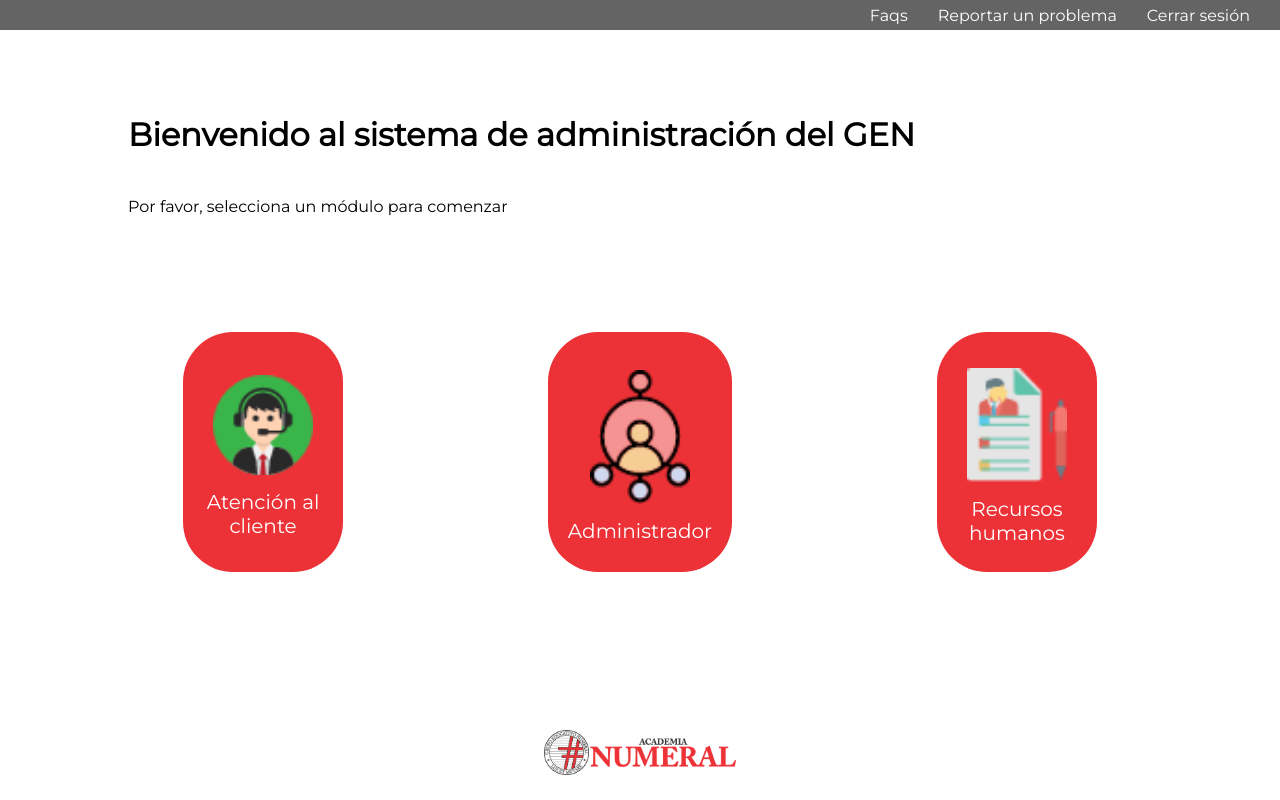
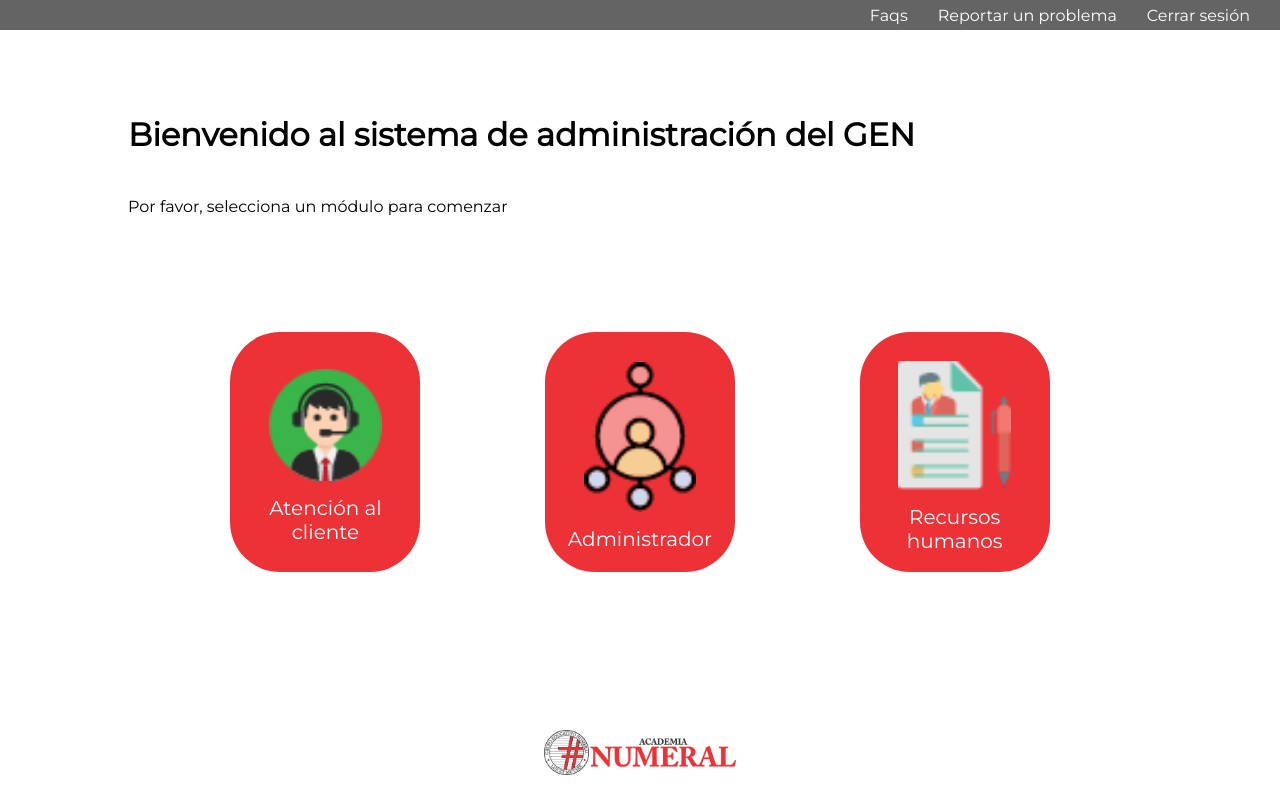
Before and after one commit to mj2silva/numeraltemplates, a plain HTML site: page html/modules.html in a window 1280 px wide. Drawn offline with Linux system fonts and the light colour scheme.

Commit message:
cambio en distribucion flex de las opciones de los modulos

```diff
--- a/css/modules.scss
+++ b/css/modules.scss
@@ -39,13 +39,16 @@ body {
 }
 
 .select-module__options {
+    width: 80%;
+    align-self: center;
     display: flex;
-    justify-content: center;
+    justify-content: space-between;
     margin: 100px 0;
+    flex-wrap: wrap;
 }
 
 .select-module__option {
-    margin: 0 10%;
+    width: 150px;
     height: 200px;
     background-color: #ED3237;
     display: flex;
@@ -58,7 +61,7 @@ body {
 }
 
 .select-module__option img {
-    width: 100px;
+    width: 75%;
     margin: 10px;
 }
 
```
Also changed, not shown: css/modules.css.
